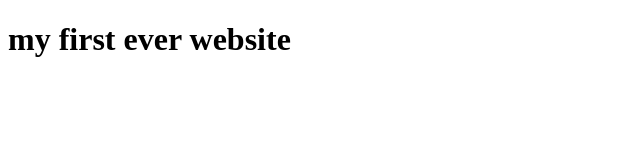
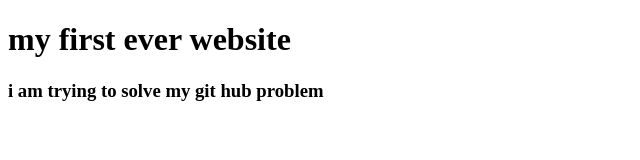
Before and after one commit to mamaruf04/my-first-website, a plain HTML site: page index.html in a window 1280 px wide. Shown: the whole page, without its empty margins (0-640 px from the left). Drawn offline with Linux system fonts and the light colour scheme.

Commit message:
first ever commit

```diff
--- a/index.html
+++ b/index.html
@@ -8,5 +8,6 @@
 </head>
 <body>
     <h1>my first ever website</h1>
+    <h3>i am trying to solve my git hub problem</h3>
 </body>
 </html>
```
